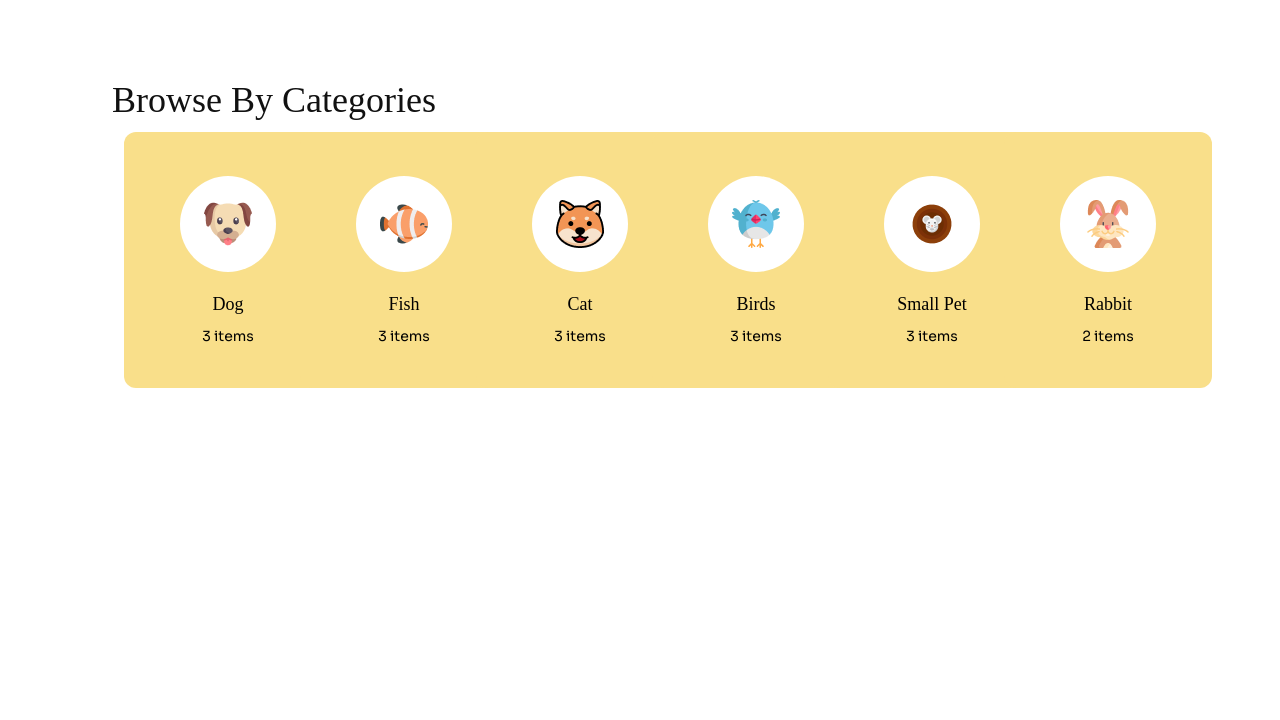
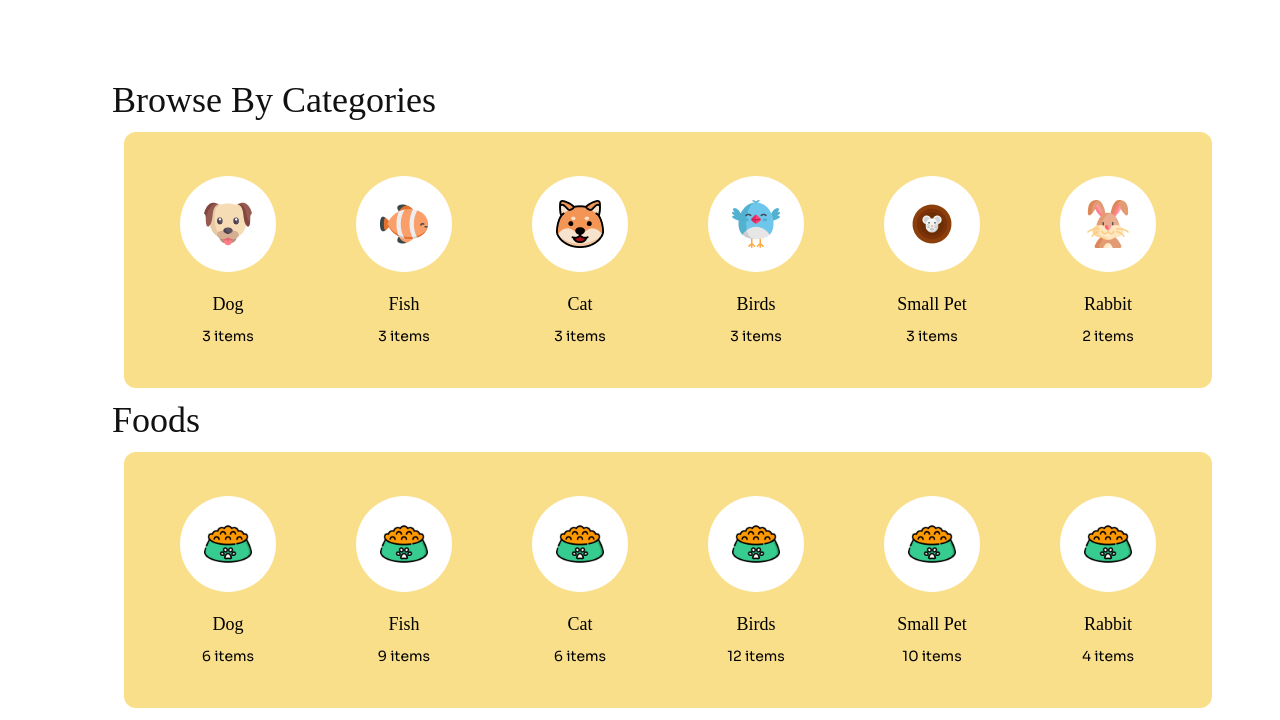
Before and after one commit to Shakil-009/assignment-3, a plain HTML site: page index.html in a window 1280 px wide. Shown: the part 660-1380 px from the top of the page. Before the commit the page ends 1060 px from the top, so only its background shows below. Drawn offline with nearby package versions, Linux system fonts and the light colour scheme; a web font is replaced by a local one.

Commit message:
added foods

```diff
--- a/index.html
+++ b/index.html
@@ -103,6 +103,49 @@
             </div>
 
         </div>
+        <div>
+            <h2 class="cat-title pl-5 md:text-4xl md:leading-10 md:w-[82.5%] md:mx-auto md:pl-0">Foods</h2>
+            <!-- <div class="grid grid-cols-2 md:grid-cols-6 md:w-[82.5%] md mx-auto"> -->
+            <div class="flex flex-wrap md:grid md:grid-cols-6 pl-3 md:pl-0 md:w-[82.5%] md mx-auto">
+                <div class="w-44 h-56 md:w-52 md:h-64 flex flex-col justify-center items-center bg-[#f9df8a] rounded-xl m-3">
+                    <div class="h-24 w-24 bg-white justify-items-center content-center rounded-full mb-5"><img class="w-10
+                        h-10 md:h-12 md:w-12"  src="c1-assets/404006.png" alt=""></div>
+                    <h4 class="adlam-regular text-lg leading-6 text-black mb-3">Dog</h4>
+                    <p class="sora text-sm leading-4 text-black">6 items</p>
+                </div>
+                <div class="w-44 h-56 md:w-52 md:h-64 flex flex-col justify-center items-center bg-[#f9df8a] rounded-xl m-3">
+                    <div class="h-24 w-24 bg-white justify-items-center content-center rounded-full mb-5"><img class="w-10
+                        h-10 md:h-12 md:w-12"  src="c1-assets/404006.png" alt=""></div>
+                    <h4 class="adlam-regular text-lg leading-6 text-black mb-3">Fish</h4>
+                    <p class="sora text-sm leading-4 text-black">9 items</p>
+                </div>
+                <div class="w-44 h-56 md:w-52 md:h-64 flex flex-col justify-center items-center bg-[#f9df8a] rounded-xl m-3">
+                    <div class="h-24 w-24 bg-white justify-items-center content-center rounded-full mb-5"><img class="w-10
+                        h-10 md:h-12 md:w-12"  src="c1-assets/404006.png" alt=""></div>
+                    <h4 class="adlam-regular text-lg leading-6 text-black mb-3">Cat</h4>
+                    <p class="sora text-sm leading-4 text-black">6 items</p>
+                </div>
+                <div class="w-44 h-56 md:w-52 md:h-64 flex flex-col justify-center items-center bg-[#f9df8a] rounded-xl m-3">
+                    <div class="h-24 w-24 bg-white justify-items-center content-center rounded-full mb-5"><img class="w-10
+                        h-10 md:h-12 md:w-12"  src="c1-assets/404006.png" alt=""></div>
+                    <h4 class="adlam-regular text-lg leading-6 text-black mb-3">Birds</h4>
+                    <p class="sora text-sm leading-4 text-black">12 items</p>
+                </div>
+                <div class="w-44 h-56 md:w-52 md:h-64 flex flex-col justify-center items-center bg-[#f9df8a] rounded-xl m-3">
+                    <div class="h-24 w-24 bg-white justify-items-center content-center rounded-full mb-5"><img class="w-10
+                        h-10 md:h-12 md:w-12"  src="c1-assets/404006.png" alt=""></div>
+                    <h4 class="adlam-regular text-lg leading-6 text-black mb-3">Small Pet</h4>
+                    <p class="sora text-sm leading-4 text-black">10 items</p>
+                </div>
+                <div class="w-44 h-56 md:w-52 md:h-64 flex flex-col justify-center items-center bg-[#f9df8a] rounded-xl m-3">
+                    <div class="h-24 w-24 bg-white justify-items-center content-center rounded-full mb-5"><img class="w-10
+                        h-10 md:h-12 md:w-12"  src="c1-assets/404006.png" alt=""></div>
+                    <h4 class="adlam-regular text-lg leading-6 text-black mb-3">Rabbit</h4>
+                    <p class="sora text-sm leading-4 text-black">4 items</p>
+                </div>
+            </div>
+
+        </div>
     </main>
 </body>
 </html>
```
Also changed, not shown: c1-assets/404006.png (added).
